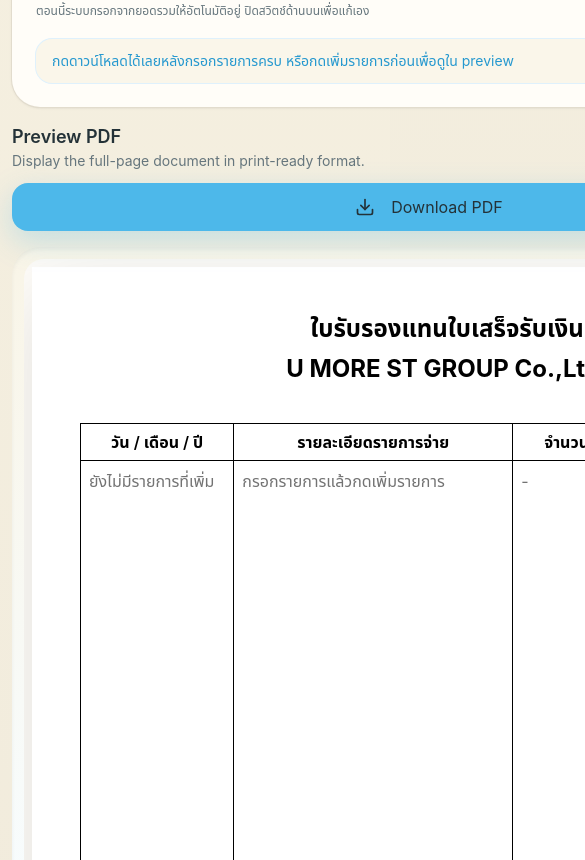
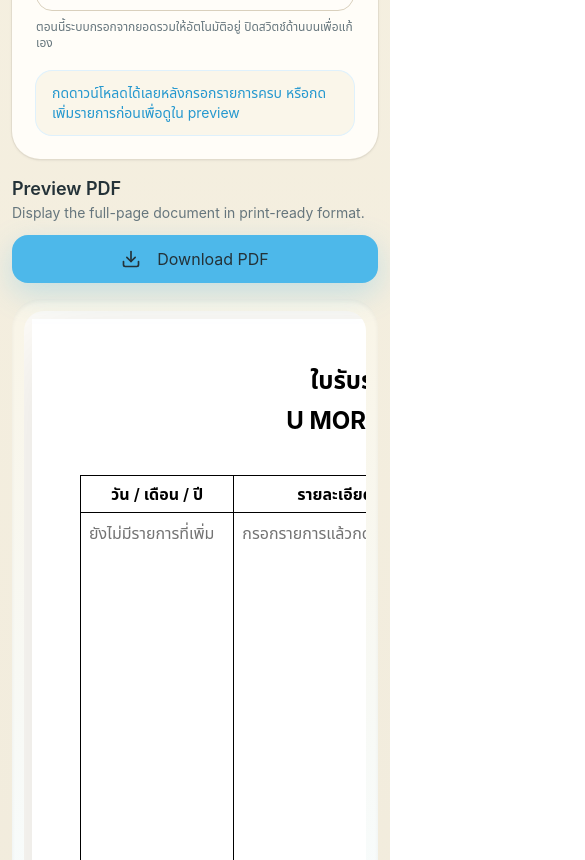
Before and after one commit to Yosthapat/umore_reciept_webapp, a React (Vite) app: page / in a window 390 px wide. Shown: the part 1140-2000 px from the top of the page, 585 px wide, since content can reach past the window. Built offline with nearby package versions, Linux system fonts and the light colour scheme.

Commit message:
fix: prevent mobile layout overflow

```diff
--- a/iphone_receipt_webapp.jsx
+++ b/iphone_receipt_webapp.jsx
@@ -109,8 +109,8 @@
   }
 
   return (
-    <div className="min-h-screen bg-[linear-gradient(180deg,rgba(248,243,227,0.86)_0%,rgba(241,235,220,0.92)_100%)] text-[var(--umore-ink)]">
-      <div className="mx-auto max-w-6xl px-3 py-4 sm:px-4 sm:py-6 md:px-6">
+    <div className="min-h-screen min-w-0 overflow-x-hidden bg-[linear-gradient(180deg,rgba(248,243,227,0.86)_0%,rgba(241,235,220,0.92)_100%)] text-[var(--umore-ink)]">
+      <div className="mx-auto min-w-0 max-w-6xl px-3 py-4 sm:px-4 sm:py-6 md:px-6">
         <motion.div
           initial={{ opacity: 0, y: 12 }}
           animate={{ opacity: 1, y: 0 }}
@@ -123,7 +123,7 @@
           <h1 className="mt-3 text-xl font-bold tracking-tight sm:text-2xl">ฟอร์มใบรับรองแทนใบเสร็จรับเงิน</h1>
         </motion.div>
 
-        <div className="grid gap-4 lg:items-start lg:gap-5 xl:grid-cols-[400px_minmax(0,1fr)]">
+        <div className="grid min-w-0 gap-4 lg:items-start lg:gap-5 xl:grid-cols-[400px_minmax(0,1fr)]">
           <ReceiptFormPanel
             people={PEOPLE}
             ownerName={ownerName}
--- a/src/components/receipt/ExpenseItemFields.jsx
+++ b/src/components/receipt/ExpenseItemFields.jsx
@@ -25,7 +25,7 @@
   onRemove,
 }) {
   return (
-    <div className="rounded-3xl border border-neutral-200 p-4 shadow-sm">
+    <div className="min-w-0 rounded-3xl border border-neutral-200 p-4 shadow-sm">
       <div className="mb-3 flex items-center justify-between">
         <div className="text-sm font-semibold text-neutral-700">{title || `รายการที่ ${index + 1}`}</div>
         {canRemove ? (
@@ -42,7 +42,7 @@
         ) : null}
       </div>
 
-      <div className="grid gap-3">
+      <div className="grid min-w-0 gap-3">
         <div className="space-y-2">
           <Label>วัน/เดือน/ปี</Label>
           <Input
--- a/src/components/receipt/ReceiptFormPanel.jsx
+++ b/src/components/receipt/ReceiptFormPanel.jsx
@@ -30,7 +30,7 @@
   onFooterNoteChange,
 }) {
   return (
-    <Card className="rounded-[1.75rem] border-0 shadow-sm sm:rounded-3xl">
+    <Card className="min-w-0 overflow-hidden rounded-[1.75rem] border-0 shadow-sm sm:rounded-3xl">
       <CardHeader className="p-4 pb-0 sm:p-6 sm:pb-0">
         <CardTitle className="flex items-center gap-2 text-lg">
           <FileText className="h-5 w-5" />
@@ -100,7 +100,7 @@
               <CalendarDays className="h-4 w-4" />
               กรอกรายการ
             </Label>
-            <Button type="button" onClick={onAddItem} className="h-12 w-full rounded-2xl text-base sm:w-auto">
+            <Button type="button" onClick={onAddItem} className="h-12 w-full rounded-2xl px-4 text-base sm:w-auto">
               <Plus className="mr-2 h-4 w-4" />
               เพิ่มรายการ
             </Button>
--- a/src/components/receipt/ReceiptPreviewPanel.jsx
+++ b/src/components/receipt/ReceiptPreviewPanel.jsx
@@ -31,7 +31,7 @@
   const signDisplayName = signName || "................................";
 
   return (
-    <div className="space-y-4">
+    <div className="min-w-0 space-y-4">
       <div className="flex flex-col gap-3 sm:flex-row sm:items-start sm:justify-between">
         <div>
           <h2 className="text-lg font-semibold">Preview PDF</h2>
@@ -43,8 +43,8 @@
         </Button>
       </div>
 
-      <div className="overflow-auto rounded-[1.75rem] bg-[linear-gradient(180deg,color-mix(in_oklab,var(--umore-cream)_86%,white)_0%,color-mix(in_oklab,var(--umore-blue-soft)_24%,white)_100%)] p-3 shadow-inner sm:rounded-[2rem] sm:p-4">
-        <div className="max-h-[75vh] overflow-auto rounded-[1.25rem] bg-[color-mix(in_oklab,var(--umore-paper)_82%,white)] p-2 sm:rounded-[1.5rem] sm:p-3 md:p-6">
+      <div className="max-w-full overflow-hidden rounded-[1.75rem] bg-[linear-gradient(180deg,color-mix(in_oklab,var(--umore-cream)_86%,white)_0%,color-mix(in_oklab,var(--umore-blue-soft)_24%,white)_100%)] p-3 shadow-inner sm:rounded-[2rem] sm:p-4">
+        <div className="max-h-[75vh] max-w-full overflow-auto rounded-[1.25rem] bg-[color-mix(in_oklab,var(--umore-paper)_82%,white)] p-2 sm:rounded-[1.5rem] sm:p-3 md:p-6">
           <div
             ref={previewRef}
             className="mx-auto h-[1123px] w-[794px] bg-white px-12 py-10 text-black shadow-[0_24px_80px_rgba(0,0,0,0.12)]"
--- a/src/styles/index.css
+++ b/src/styles/index.css
@@ -19,7 +19,13 @@
 body {
   margin: 0;
   min-width: 320px;
+  overflow-x: hidden;
   background: var(--umore-cream);
+}
+
+#root {
+  min-width: 0;
+  overflow-x: hidden;
 }
 
 button,
```
Also changed, not shown: .agents/active.md.
